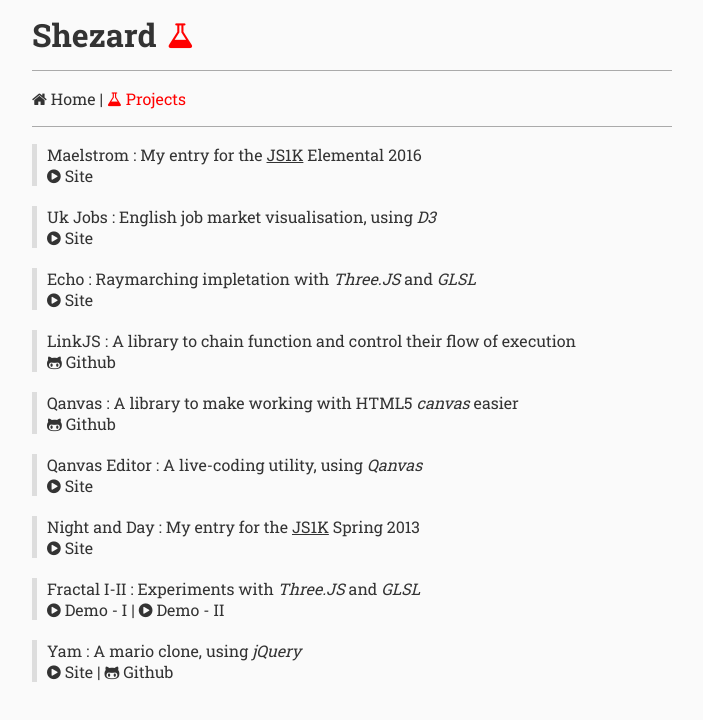
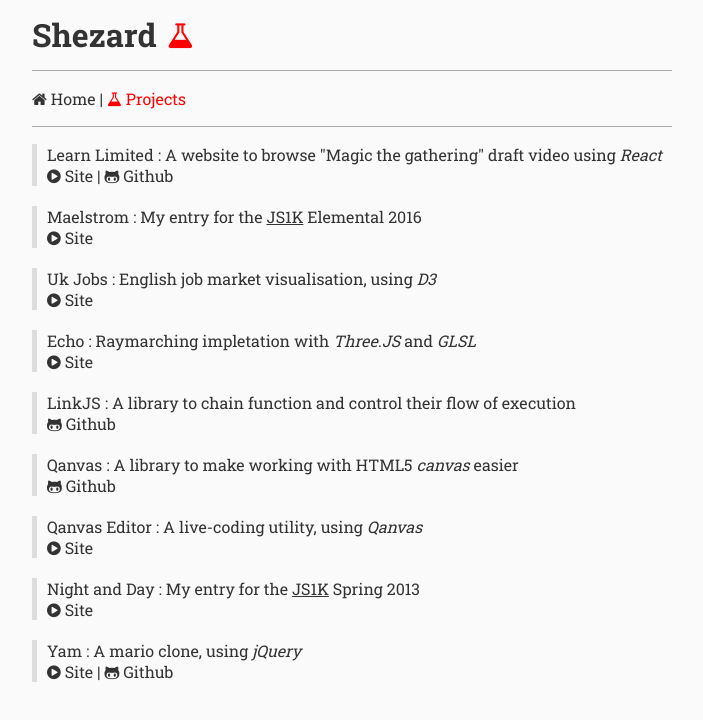
Before and after one commit to shezard/shezard.github.io, a website: page src/projects/index.html in a window 1280 px wide. Shown: the whole page, without its empty margins (288-991 px from the left). Drawn offline with Linux system fonts and the light colour scheme.

Commit message:
More https / remove old projects, add learnlimited

```diff
--- a/src/projects/index.html
+++ b/src/projects/index.html
@@ -2,7 +2,7 @@
 <head>
   <meta charset="utf-8">
   <title>Shezard - Projects</title>
-  <link href='http://fonts.googleapis.com/css?family=Roboto+Slab:400,700' rel='stylesheet' type='text/css'>
+  <link href='https://fonts.googleapis.com/css?family=Roboto+Slab:400,700' rel='stylesheet' type='text/css'>
 	<link href="https://maxcdn.bootstrapcdn.com/font-awesome/4.7.0/css/font-awesome.min.css" rel="stylesheet">
   <link rel="stylesheet" type="text/css" href="../css/common.css"/>
   <meta rel="description" content="Damien Fayol, Full stack developer - Projects"/>
@@ -16,6 +16,10 @@
     <a class="nav" href="/"><i class="fa fa-home"></i> Home</a> | <a class="nav selected" href="#"><i class="fa fa-flask"></i> Projects</a>
   </section>
   <section>
+    <p>
+      Learn Limited : A website to browse "Magic the gathering" draft video using <em>React</em><br/>
+      <a class="nav" href="/learnlimited/"><i class="fa fa-play-circle"></i> Site</a> | <a class="nav" href="https://github.com/shezard/learnlimited"><i class="fa fa-github-alt"></i> Github</a>
+    </p>
     <p>
       Maelstrom : My entry for the <a href="http://js1k.com/">JS1K</a> Elemental 2016<br/>
       <a class="nav" href="http://js1k.com/2016-elemental/demo/2431"><i class="fa fa-play-circle"></i> Site</a>
@@ -45,11 +49,6 @@
       <a class="nav" href="http://js1k.com/2013-spring/demo/1502"><i class="fa fa-play-circle"></i> Site</a>
     </p>
     <p>
-      Fractal I-II : Experiments with <em>Three.JS</em> and <em>GLSL</em><br/>
-      <a class="nav" href="/projects/Fractal%20I/"><i class="fa fa-play-circle"></i> Demo - I</a> |
-      <a class="nav" href="/projects/Fractal%20II/"><i class="fa fa-play-circle"></i> Demo - II</a>
-    </p>
-    <p>
       Yam : A mario clone, using <em>jQuery</em><br/>
       <a class="nav" href="http://shezard.github.io/yam/"><i class="fa fa-play-circle"></i> Site</a> | <a class="nav" href="https://github.com/shezard/yam"><i class="fa fa-github-alt"></i> Github</a>
     </p>
```
Also changed, not shown: projects/Qanvas Editor/index.html (+1 -1 lines), projects/index.html (+1 -1 lines).
